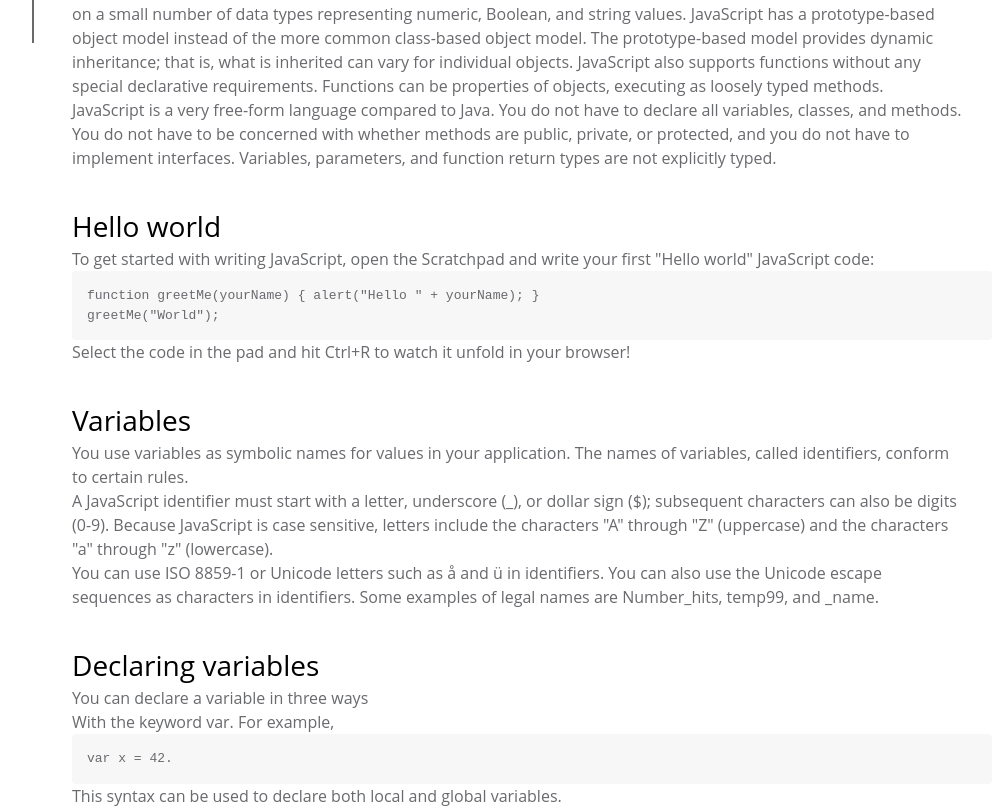
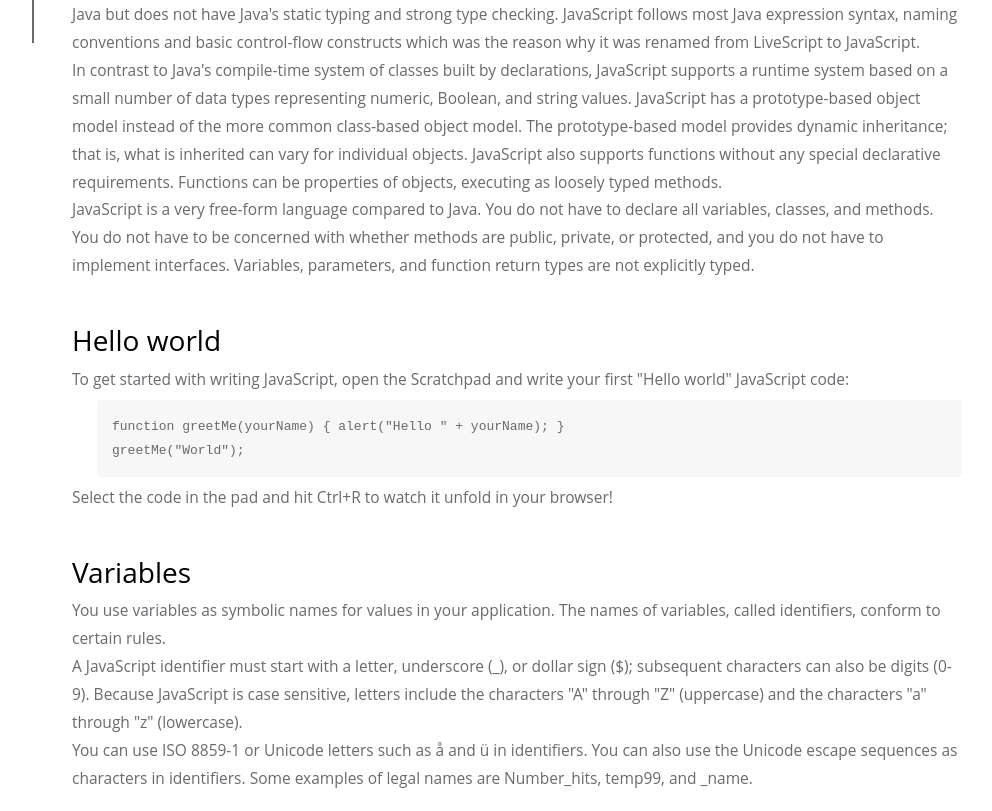
Before and after one commit to sohazur/Documentation-Page, a plain HTML site: page index.html in a window 1280 px wide. Shown: the part 757-1568 px from the top of the page, without its empty margins (278-1270 px from the left). Drawn offline with Linux system fonts and the light colour scheme.

Commit message:
fixed code positioning

```diff
--- a/style.scss
+++ b/style.scss
@@ -7,7 +7,7 @@ body {
 }
 
 #main-doc {
-    font-size: 16px;
+    font-size: 15.5px;
 }
 
 #navbar {
@@ -48,13 +48,14 @@ body {
 
 section {
     margin: 35px 40px 35px 350px;
-    line-height: 1.5;
+    line-height: 1.8;
 
     code {
         font-size: 13px;
         background: #F7F7F7;
-        min-width: 100%;
+        max-width: 100%;
         padding: 15px;
+        margin: 7px 0px 7px 25px;
         display: block;
         border-radius: 4px;
     }
```
Also changed, not shown: style.css, 1 other file.
